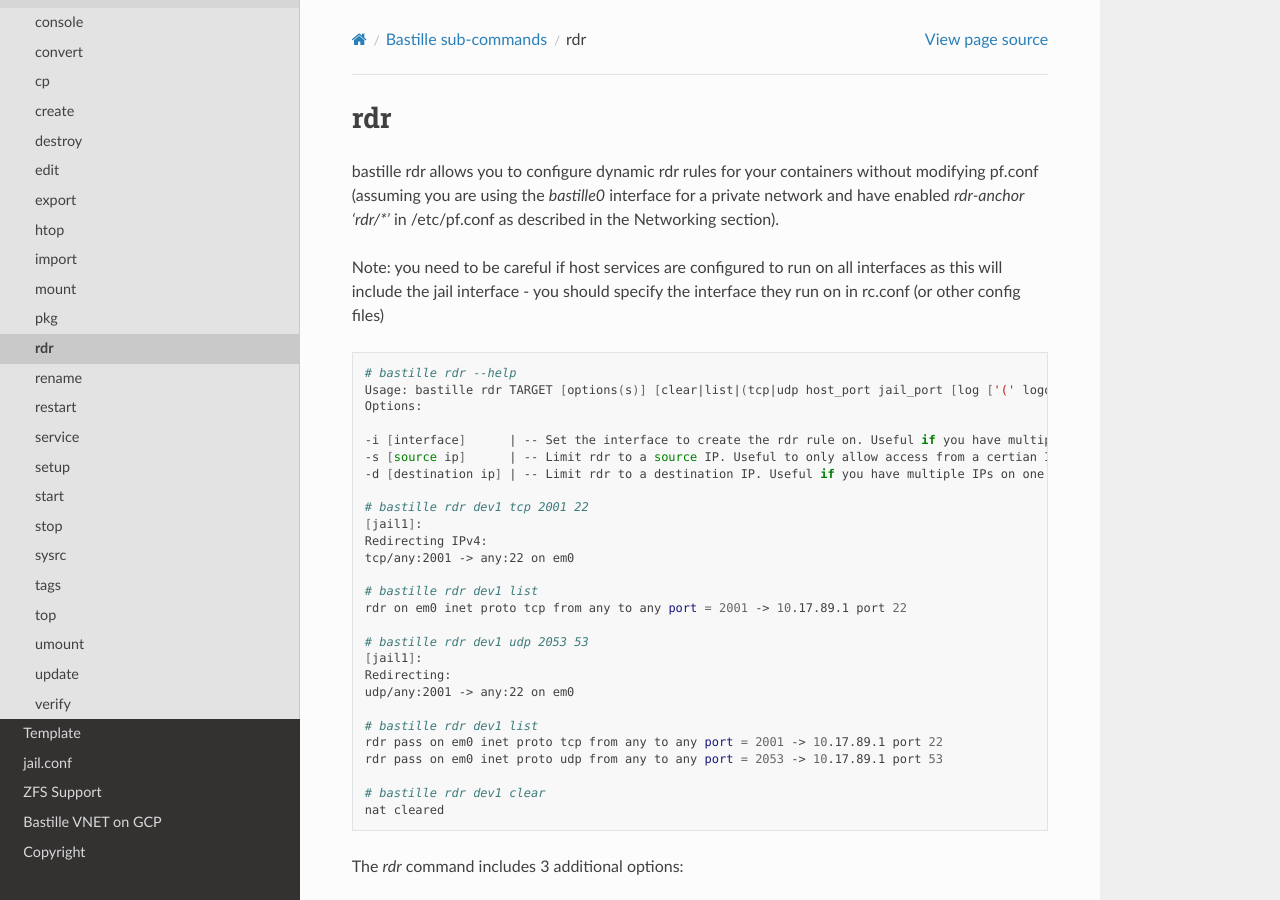
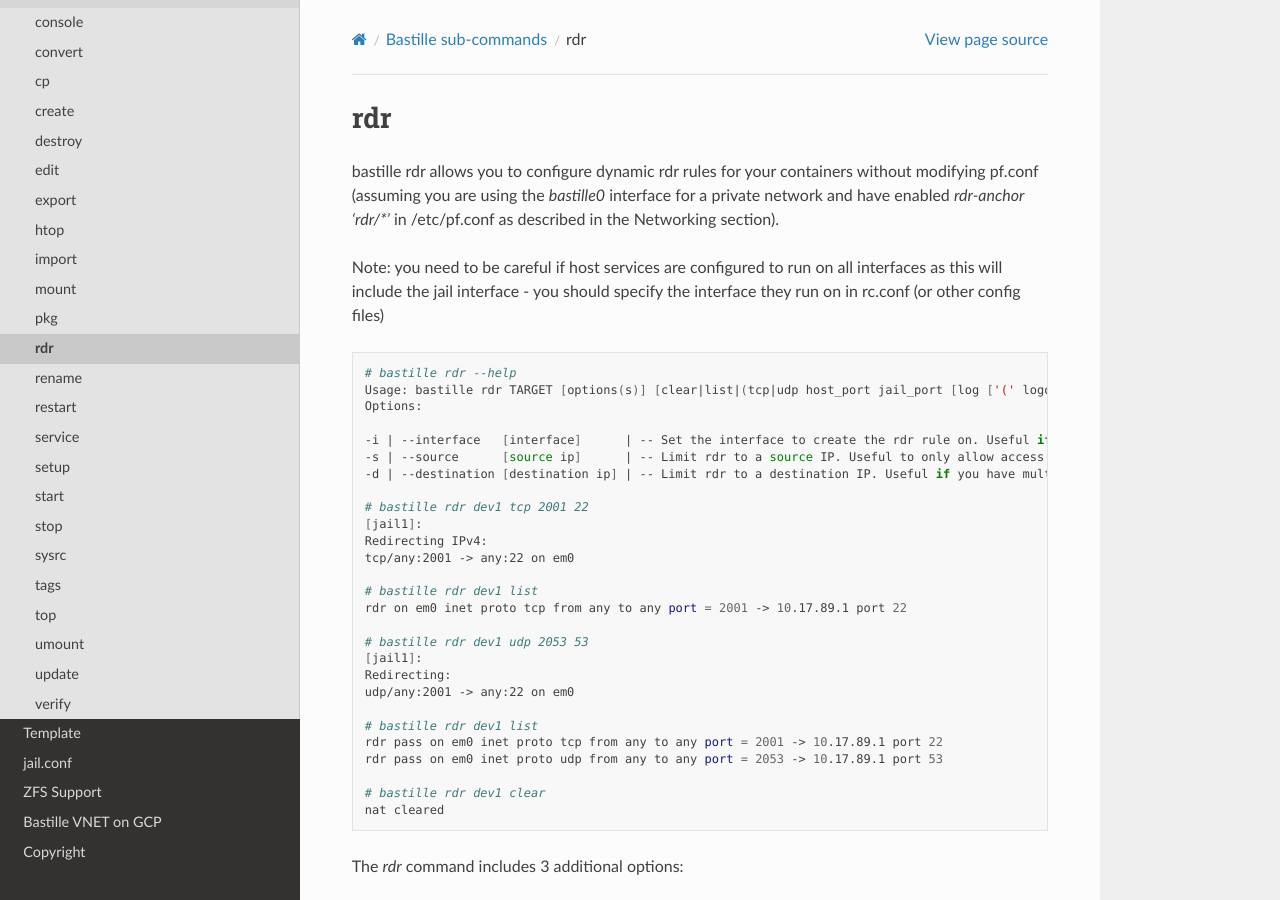
Before and after one commit to BastilleBSD/bastille, a Sphinx documentation site: the page built from docs/chapters/subcommands/rdr.rst, in a window 1280 px wide and 900 px high. Built offline with Sphinx 7.4.7 and the Read the Docs theme 3.1.0, drawn with Linux system fonts in a browser that asks for light colours; pages that are not in the unit, such as notebooks, are missing from menus.

Commit message:
help message docs

```diff
--- a/docs/chapters/subcommands/rdr.rst
+++ b/docs/chapters/subcommands/rdr.rst
@@ -17,9 +17,9 @@ specify the interface they run on in rc.conf (or other config files)
     Usage: bastille rdr TARGET [options(s)] [clear|list|(tcp|udp host_port jail_port [log ['(' logopts ')'] ] )]
     Options:
 
-    -i [interface]      | -- Set the interface to create the rdr rule on. Useful if you have multiple interfaces.
-    -s [source ip]      | -- Limit rdr to a source IP. Useful to only allow access from a certian IP or subnet.
-    -d [destination ip] | -- Limit rdr to a destination IP. Useful if you have multiple IPs on one interface.
+    -i | --interface   [interface]      | -- Set the interface to create the rdr rule on. Useful if you have multiple interfaces.
+    -s | --source      [source ip]      | -- Limit rdr to a source IP. Useful to only allow access from a certian IP or subnet.
+    -d | --destination [destination ip] | -- Limit rdr to a destination IP. Useful if you have multiple IPs on one interface.
 
     # bastille rdr dev1 tcp 2001 22
     [jail1]:
```
